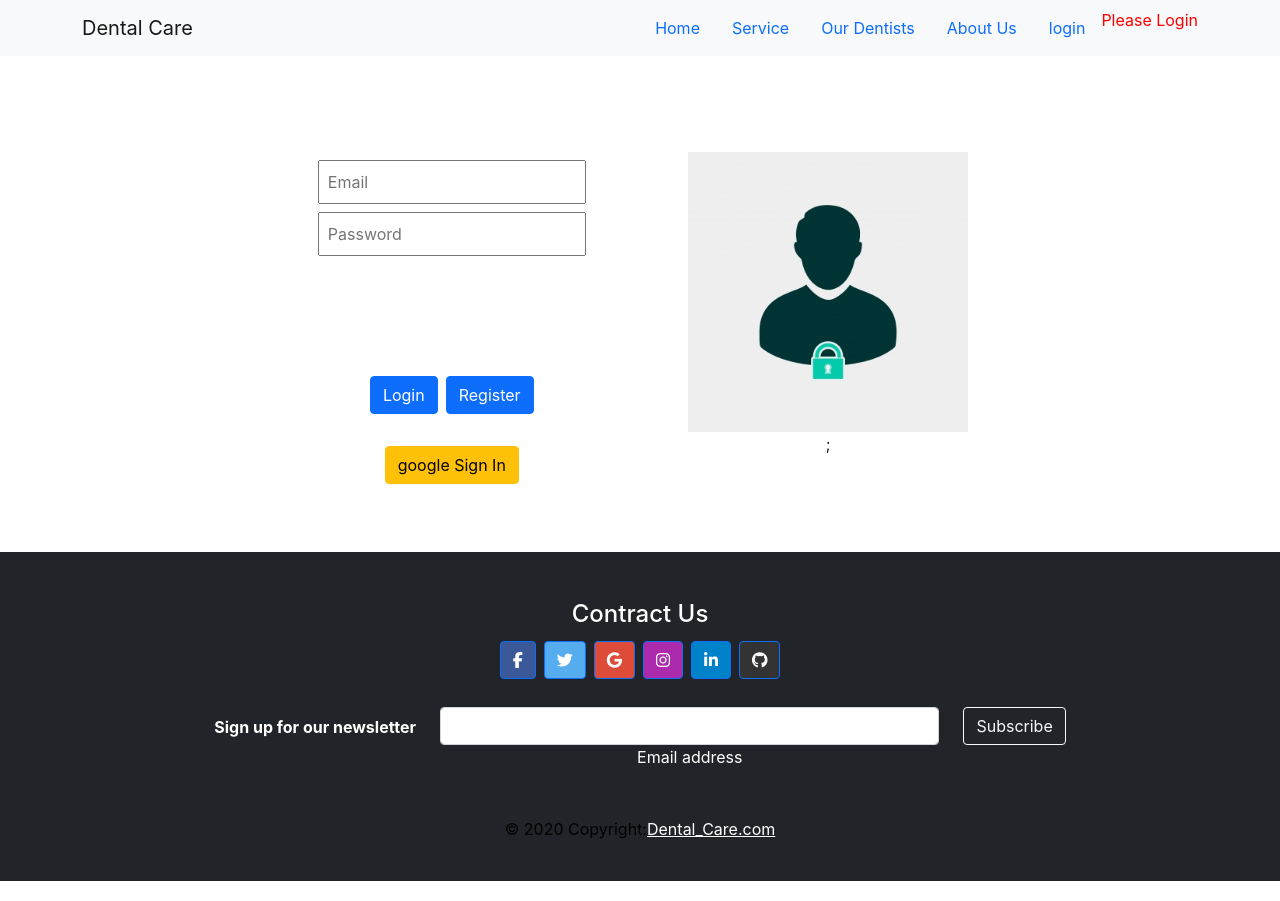
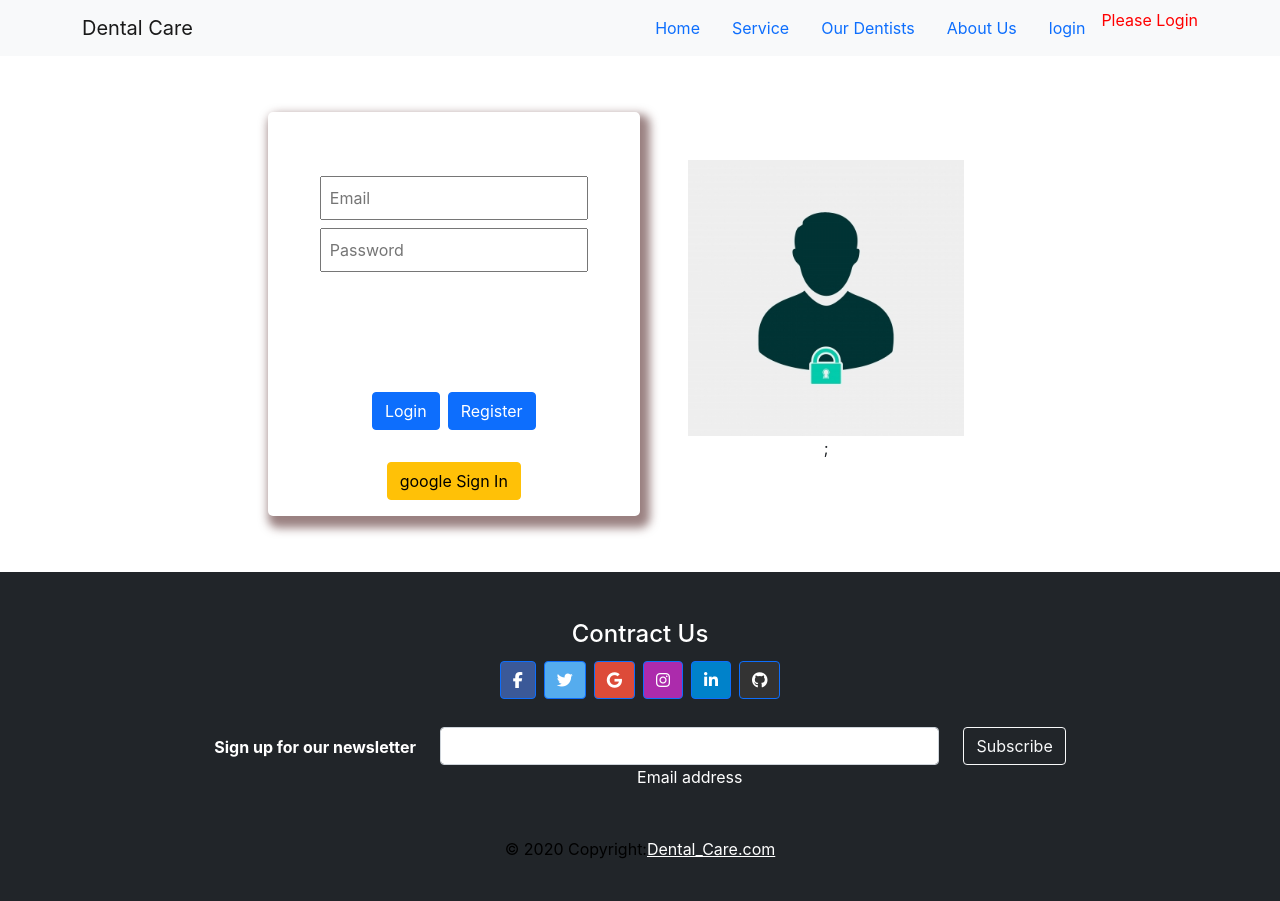
Before and after one commit to Ariful01303/ass-client-10, a React (Create React App) app: page /login in a window 1280 px wide. Built offline with nearby package versions, Linux system fonts and the light colour scheme; no server answers.

Commit message:
complite

```diff
--- /dev/null
+++ b/src/components/Login/Login.css
@@ -0,0 +1,7 @@
+.login-side{
+    background:#ffff;
+    color: #000;
+    border-radius: 5px;
+
+    box-shadow: 5px 7px 10px 5px rgba(68, 22, 22, 0.541);
+}
--- a/src/components/Login/Login.js
+++ b/src/components/Login/Login.js
@@ -2,6 +2,7 @@ import React, { useState } from 'react';
 import useAuth from '../Hooks/useAuth';
 import url from '../images/login.jpg';
 import { useHistory,useLocation} from 'react-router-dom';
+import './Login.css'
 
 const Login = () => {
     const {singInGoogle,user,logOut, handleUserRegister,handleUserLogin}=useAuth()
@@ -26,7 +27,6 @@ const Login = () => {
     };
 
 
-
     const handleRegister = () => {
       if (password.length < 6) {
         setError('Password Must be at least 6 characters long.')
@@ -40,19 +40,26 @@ const Login = () => {
       handleUserRegister(email, password)
       .then((result) => {
         history.push(redirectUrl)
+        setError('');
        })
        .catch(error => {
-        setError(error.message);
+        setError("This Email are registered try to login");
       })
     };
 
     const handleLogin = () => {
+      if (password.length < 6) {
+        setError('Password Must be at least 6 characters long.')
+        return;
+      }
+
       handleUserLogin(email, password)
       .then((result) => {
         history.push(redirectUrl)
+        setError('');
        })
        .catch(error => {
-        setError(error.message);
+        setError("please enter correct password or email");
       })
     };
 
@@ -60,15 +67,16 @@ const Login = () => {
         singInGoogle()
         .then(result=>{
            history.push(redirectUrl);
+           setError('');
         })
         .catch(error => {
           setError(error.message);
         })
     }
     return (
-        <div className="div d-flex container mt-5 mb-5 justify-content-center align-items-center">
-        <div className="row ">
-          <div className="col-lg-6 col-md-6 col-sm-12 col-12">
+        <div className="div d-flex container   mt-5 mb-5 justify-content-center align-items-center">
+        <div className="row p-2">
+          <div className="col-lg-6 p-2  login-side  col-md-6 col-sm-12 col-12">
             <div>
               <div className="form-input mt-5">
                 <input
```
